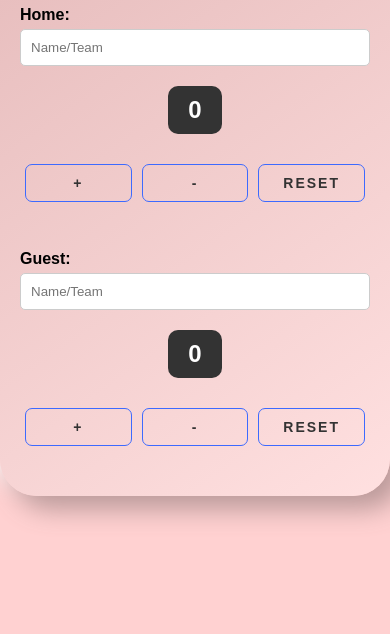
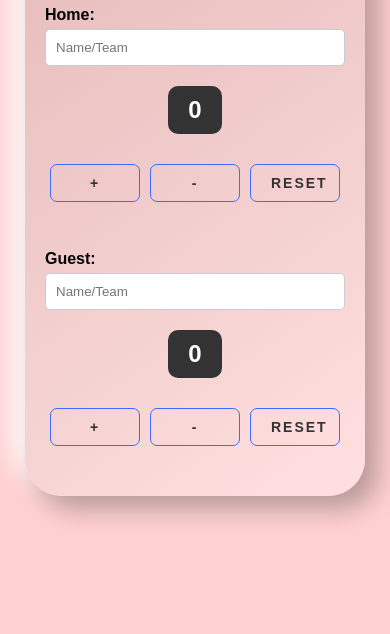
Before and after one commit to ShawnGotThis/araoscoreboard.github.io, a plain HTML site: page index.html in a window 390 px wide. Shown: the part 210-844 px from the top of the page. Drawn offline with Linux system fonts and the light colour scheme.

Commit message:
style.css

```diff
--- a/style.css
+++ b/style.css
@@ -158,3 +158,17 @@ button:active {
 .input:active {
     box-shadow: 2px 2px 15px #8707ff inset;
 }
+
+@media (max-width: 450px) {
+    .scoreboard {
+        max-width: 300px;
+        width: 350px;
+        background-color: #ffffff;
+        padding: 20px;
+        border-radius: 37px;
+        background: linear-gradient(145deg, #e6bcbc, #ffe0e0);
+        box-shadow:  13px 13px 26px #ba9999,
+               -13px -13px 26px #ffffff;
+      }
+
+}
```
